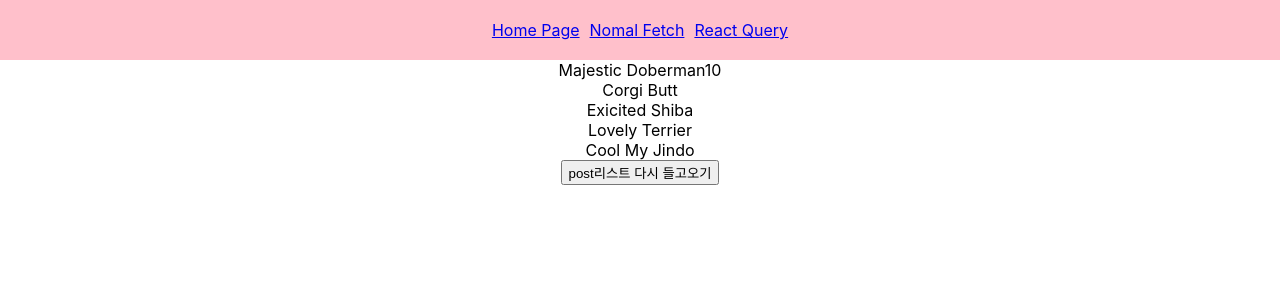
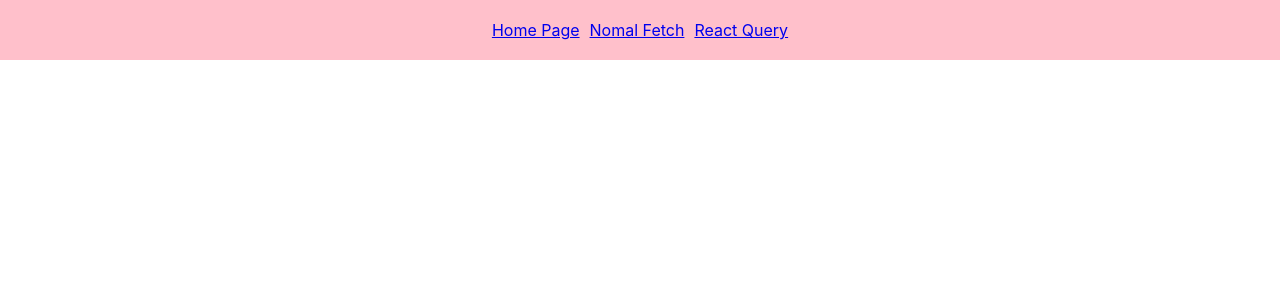
Before and after one commit to MayHyeyeonKim/my-first-react-query, a React (Create React App) app: page /react-query in a window 1280 px wide. Shown: the top 300 px of the page. Built offline with nearby package versions, Linux system fonts and the light colour scheme; data requests are answered from the project's data file.

Commit message:
useQueries

```diff
--- a/src/ReactQueryPage.js
+++ b/src/ReactQueryPage.js
@@ -1,17 +1,28 @@
-import { usePostQuery } from "./hooks/usePosts";
+import { useQueries, useQuery } from '@tanstack/react-query';
+import axios from 'axios';
+// import { usePostQuery } from "./hooks/usePosts";
 
 const ReactQueryPage = () => {
-    const {data, isLoading, isError, error, refetch } = usePostQuery(1);
+    const ids = [1,2,3,4,5];
 
-    if(isLoading){return <h1>Loading...</h1>}
-    if(isError){return <h1>{error.message}</h1>}
+    const fetchPostDetail = (id) => {
+        return axios.get(`http://localhost:3004/posts/${id}`);
+    }
 
+    const results = useQueries({
+        queries: ids.map((id)=>{
+            return {
+                queryKey: ["posts", id],
+                queryFn: ()=> fetchPostDetail(id)
+            }
+        }),
+        combine: (results)=>{
+            return {data: results.map((result)=>results.data?.data)}
+        }
+    })
+console.log("results:", results)
     return (
     <div>
-        {data?.map((item)=>(
-            <div>{item.title}</div>
-        ))}
-        <button onClick={refetch}>post리스트 다시 들고오기</button>
     </div>
     )
 }
```
